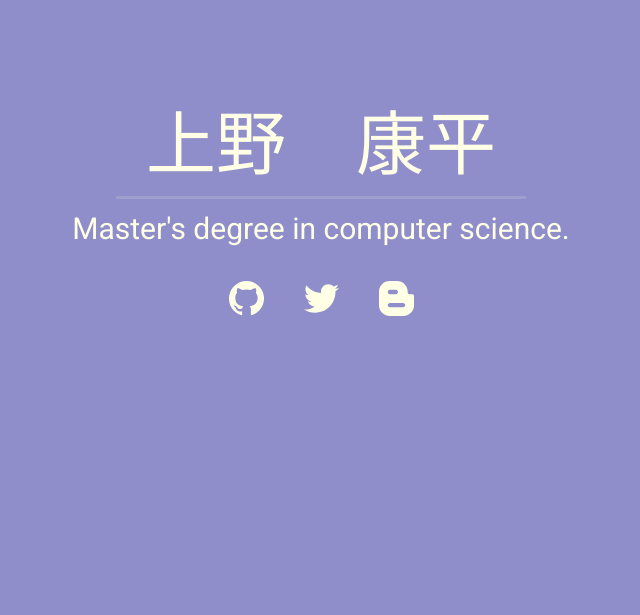
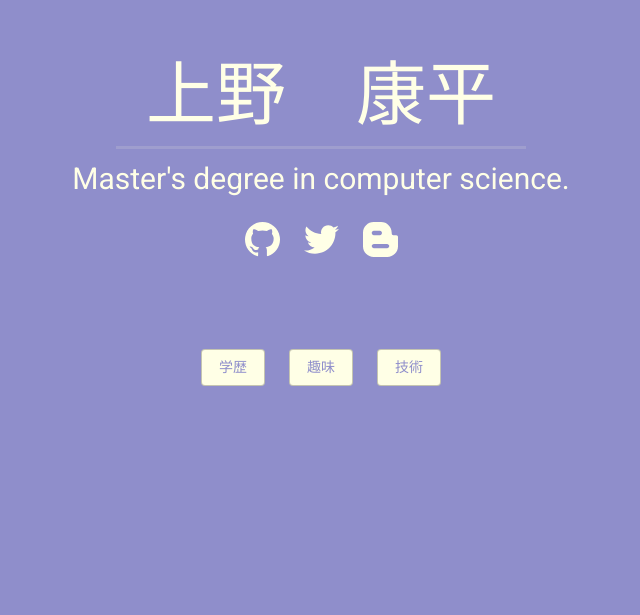
Before and after one commit to cola119/myPortfolio, a React (Create React App) app: page / in a window 1280 px wide. Shown: the part 185-800 px from the top of the page, without its empty margins (319-959 px from the left). Built offline with nearby package versions, Linux system fonts and the light colour scheme; some icons are missing.

Commit message:
ページ内スクロール実装

```diff
--- a/package.json
+++ b/package.json
@@ -7,6 +7,8 @@
     "@material-ui/icons": "^3.0.2",
     "react": "^16.8.6",
     "react-dom": "^16.8.6",
+    "react-router-dom": "^5.0.0",
+    "react-router-hash-link": "^1.2.1",
     "react-scripts": "2.1.8"
   },
   "scripts": {
--- a/src/components/Academic.js
+++ b/src/components/Academic.js
@@ -75,7 +75,7 @@ const Academic = (props) => {
 	const matches = useMediaQuery('(min-height:600px)');
 	const { classes } = props;
 	return (
-		<div className={ matches ? classes.root1 : classes.root2}>
+		<div className={ matches ? classes.root1 : classes.root2} id="academic">
 			<Typography className={classes.myNameArea} >
 				<span className={classes.myName}>Academic</span>
 			</Typography>
--- a/src/components/Header.js
+++ b/src/components/Header.js
@@ -1,8 +1,12 @@
 import React, { Component } from 'react';
+import { HashLink as Link } from 'react-router-hash-link';
+import { HashRouter, Route } from 'react-router-dom';
 import Typography from '@material-ui/core/Typography';
 import { withStyles } from '@material-ui/core/styles';
 import SvgIcon from '@material-ui/core/SvgIcon';
 import IconButton from '@material-ui/core/IconButton';
+import Button from '@material-ui/core/Button';
+import Grid from '@material-ui/core/Grid';
 
 // #ffffe6 : #8f8ecb
 const styles = theme => ({
@@ -34,9 +38,16 @@ const styles = theme => ({
 		borderBottom: "solid 3px #9f9ece",
 		padding: "10px 30px",
 	},
-	button: {
-		margin: theme.spacing.unit,
+	link: {
+		textDecoration: "none",
 	},
+	myLinkArea: {
+		marginTop: theme.spacing.unit*10,
+	},
+	linkButton: {
+		backgroundColor: "#ffffe6",
+		color: "#8f8ecb",
+	}
 });
 
 class Header extends Component {
@@ -61,6 +72,36 @@ class Header extends Component {
 						<Hatena nativeColor="#ffffe6" fontSize="large"/>
 					</IconButton>
 				</Typography>
+				<div className={classes.myLinkArea}>
+					<Grid container
+						direction="row"
+						justify="center"
+						alignItems="center"
+						spacing={24}
+					>
+						<Grid item xs={4} className={classes.linkArea}>
+							<Link smooth to="#academic" className={classes.link}>
+								<Button variant="outlined" className={classes.linkButton}>
+									学歴
+								</Button>
+							</Link>
+						</Grid>
+						<Grid item xs={4}>
+							<Link smooth to="#interest" className={classes.link}>
+								<Button variant="outlined" className={classes.linkButton}>
+									趣味
+								</Button>
+							</Link>
+						</Grid>
+						<Grid item xs={4}>
+							<Link smooth to="#skill" className={classes.link}>
+								<Button variant="outlined" className={classes.linkButton}>
+									技術
+								</Button>
+							</Link>
+						</Grid>
+					</Grid>
+				</div>
 			</div>
 		);
 	}
--- a/src/components/Hobby.js
+++ b/src/components/Hobby.js
@@ -75,7 +75,7 @@ const Hobby = (props) => {
 	const matches = useMediaQuery('(min-height:600px)');
 	const { classes } = props;
 	return (
-		<div className={ matches ? classes.root1 : classes.root2}>
+		<div className={ matches ? classes.root1 : classes.root2} id="interest">
 			<Typography className={classes.myNameArea} >
 				<span className={classes.myName}>Interest</span>
 			</Typography>
--- a/src/components/Index.js
+++ b/src/components/Index.js
@@ -1,5 +1,5 @@
 import React, { Component } from 'react';
-// import MyAppBar from './MyAppBar.js';
+
 import Header from './Header.js';
 import Academic from './Academic.js';
 import Hobby from './Hobby.js';
--- a/src/components/Skill.js
+++ b/src/components/Skill.js
@@ -88,7 +88,7 @@ class Skill extends Component {
 	render() {
 		const {classes} = this.props;
 		return (
-			<div className={classes.root}>
+			<div className={classes.root} id="skill">
 				<div className={classes.myNameArea} >
 					<span className={classes.myName}>Skill</span>
 				</div>
--- a/src/index.js
+++ b/src/index.js
@@ -1,13 +1,24 @@
 import React from 'react';
 import ReactDOM from 'react-dom';
+import { BrowserRouter, Route, Switch } from 'react-router-dom';
 import './index.css';
-import Index from './components/Index.js';
-import * as serviceWorker from './serviceWorker';
+
+import Index from './components/Index';
+import Academic from './components/Academic';
+import Hobby from './components/Hobby';
+import Skill from './components/Skill';
 
 ReactDOM.render(
-	<Index />,
+	// <HashRouter hashType="noslash">
+	// 	<Switch>
+	// 		<Route exact path="/" component={Index} />
+	// 		{/* <Route path="#academic" component={Academic} /> */}
+	// 		<Route path="#hobby" component={Hobby} />
+	// 		<Route path="#skill" component={Skill} />
+	// 	</Switch>
+	// </HashRouter>,
+	<BrowserRouter>
+		<Index />
+	</BrowserRouter>,
 	document.getElementById('root')
 );
-
-
-serviceWorker.unregister();
```
Also changed, not shown: 1 other file (tests, documents, lock files or other folders).
